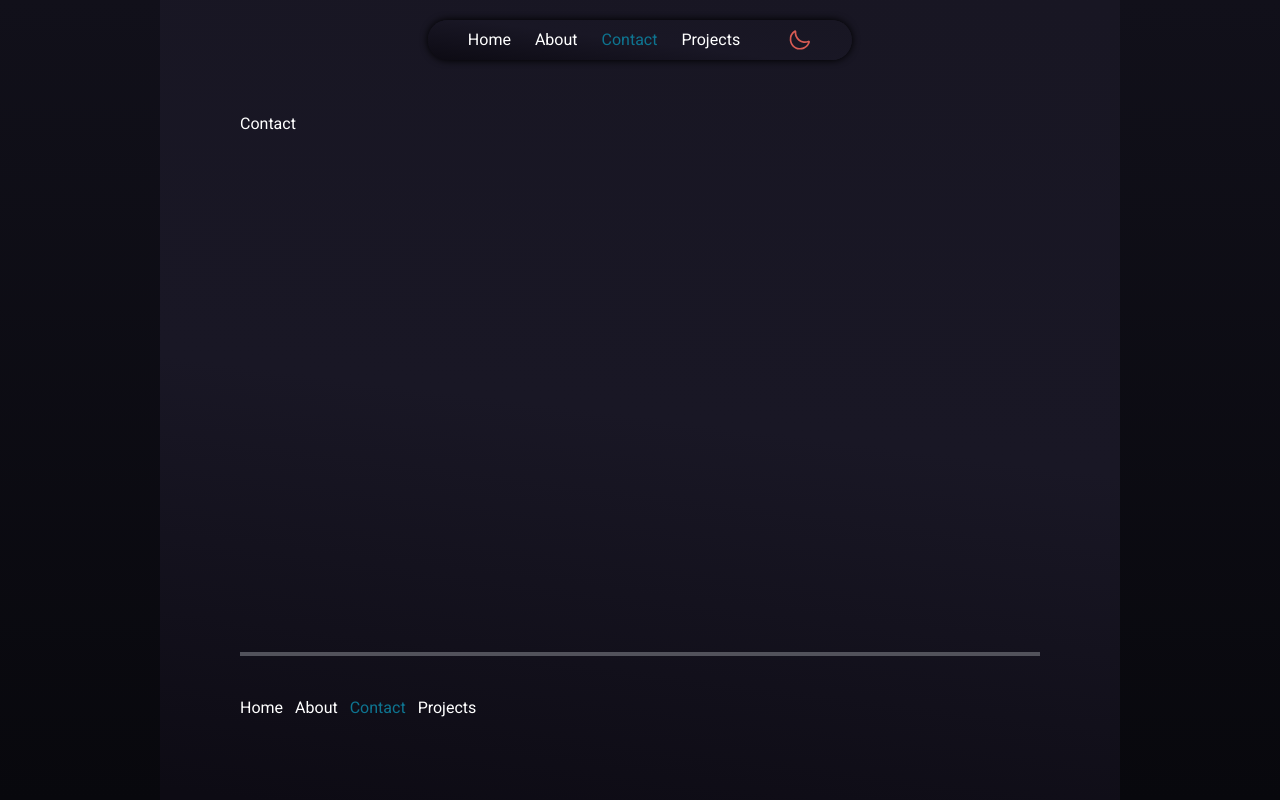
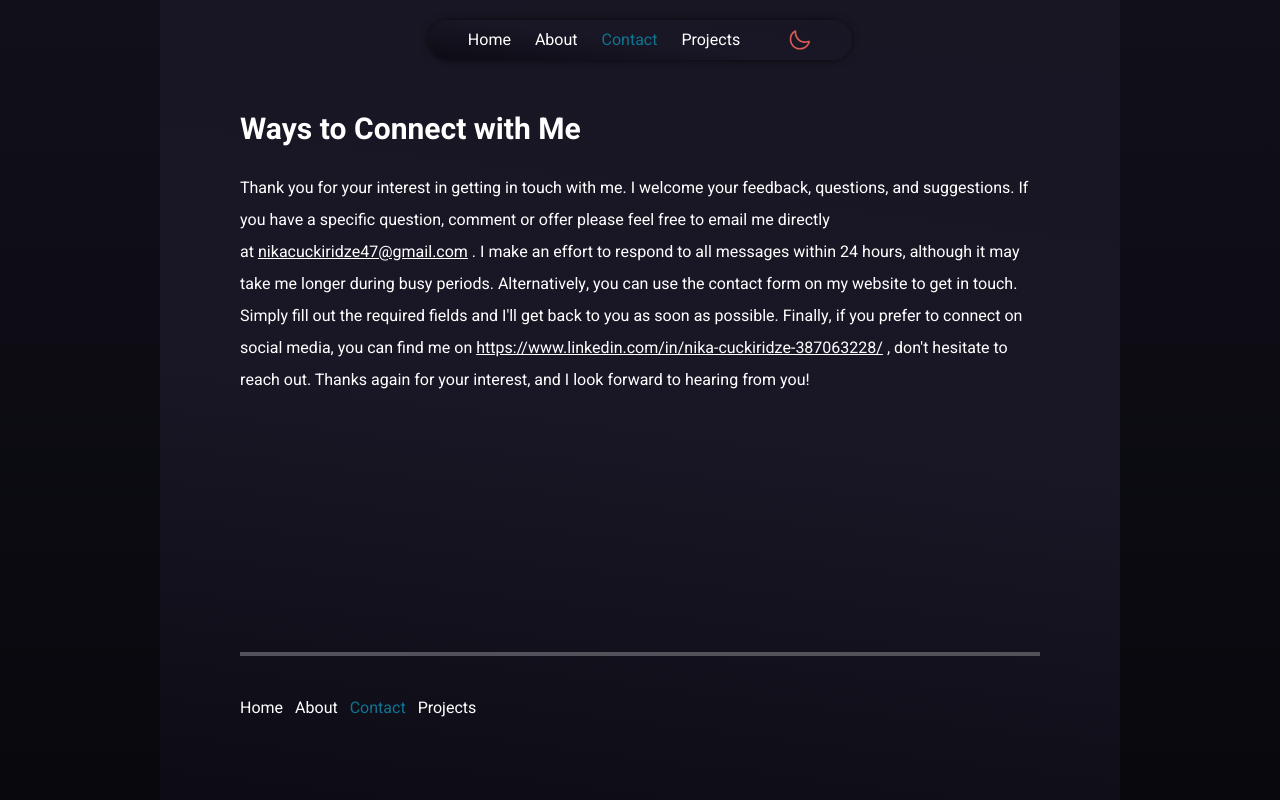
Before and after one commit to nikaakin/portfolio, a Next.js app: page /contact in a window 1280 px wide. Built offline with nearby package versions, Linux system fonts and the light colour scheme.

Commit message:
feat: add contact page

```diff
--- a/app/about/page.tsx
+++ b/app/about/page.tsx
@@ -15,7 +15,7 @@ export default function AboutPage() {
           I&apos;m Nika Cuckiridze, I live in Georgia
         </h1>
 
-        <p>
+        <p className="leading-loose">
           I&apos;ve worked on a variety of projects over the years and I&apos;m
           proud of the progress I&apos;ve made. Many of these projects are
           open-source and available for others to explore and contribute to. If
--- a/app/contact/page.tsx
+++ b/app/contact/page.tsx
@@ -1,10 +1,26 @@
-import { Header } from "@/components";
-
 export default function ContactPage() {
   return (
     <div>
-      <Header />
-      <div>Contact</div>
+      <h1 className="font-bold md:text-3xl text-xl md:mb-6 mb-3 ">
+        Ways to Connect with Me
+      </h1>
+
+      <p className="leading-loose">
+        Thank you for your interest in getting in touch with me. I welcome your
+        feedback, questions, and suggestions. If you have a specific question,
+        comment or offer please feel free to email me directly at&nbsp;
+        <span className="underline">nikacuckiridze47@gmail.com</span> . I make
+        an effort to respond to all messages within 24 hours, although it may
+        take me longer during busy periods. Alternatively, you can use the
+        contact form on my website to get in touch. Simply fill out the required
+        fields and I&apos;ll get back to you as soon as possible. Finally, if
+        you prefer to connect on social media, you can find me on&nbsp;
+        <span className="underline">
+          https://www.linkedin.com/in/nika-cuckiridze-387063228/
+        </span>{" "}
+        , don&apos;t hesitate to reach out. Thanks again for your interest, and
+        I look forward to hearing from you!
+      </p>
     </div>
   );
 }
```
